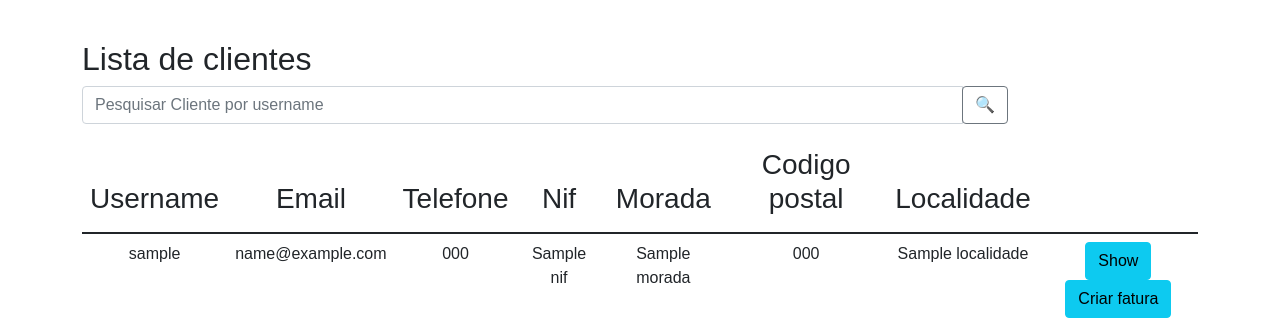
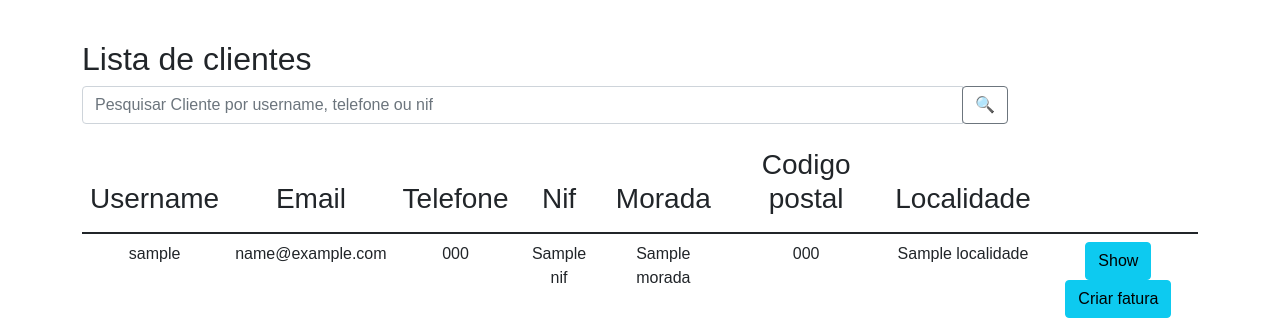
Before and after one commit to TiGomes0802/PSI_PWS_21-22-2, a PHP site: the page made by PSI_PWS_21-22/views/user/index.php in a window 1280 px wide. Shown: the part 56-382 px from the top of the page. Run offline with PHP 8.4, Linux system fonts and the light colour scheme; the template is opened without the code that fills it: most values are stand-ins (such as "Sample title", 1, 10 or a date in 2020); data that the repository does not hold is empty; some libraries are stand-ins or nearby versions.

Commit message:
update pesquisa clientes

```diff
--- a/PSI_PWS_21-22/controllers/UserController.php
+++ b/PSI_PWS_21-22/controllers/UserController.php
@@ -20,7 +20,7 @@ class UserController extends BaseAuthController
         } else {
             $pesquisa = '';
         }
-        $clientes = User::find('all', array('conditions' => "role = 'cliente' and username LIKE '%$pesquisa%'"));
+        $clientes = User::find('all', array('conditions' => "role = 'cliente' and (username LIKE '%$pesquisa%' or telefone LIKE '%$pesquisa%' or nif LIKE '%$pesquisa%')"));
 
         //mostrar a vista index passando os dados por parâmetro
         $this->renderView('user', 'index', ['clientes' => $clientes]);
--- a/PSI_PWS_21-22/views/user/index.php
+++ b/PSI_PWS_21-22/views/user/index.php
@@ -3,7 +3,7 @@
     <div class="col">
         <form action="router.php?c=user&a=index" method="post">
             <div class="input-group mb-3">
-                <input type="search" class="form-control" name="pesquisa" placeholder="Pesquisar Cliente por username" aria-label="Recipient's username" aria-describedby="basic-addon2">
+                <input type="search" class="form-control" name="pesquisa" placeholder="Pesquisar Cliente por username, telefone ou nif" aria-label="Recipient's username" aria-describedby="basic-addon2">
                 <div class="input-group-append">
                     <button type="submit" class="btn btn-outline-secondary " type="button">&#128269;</button>
                 </div>
```
